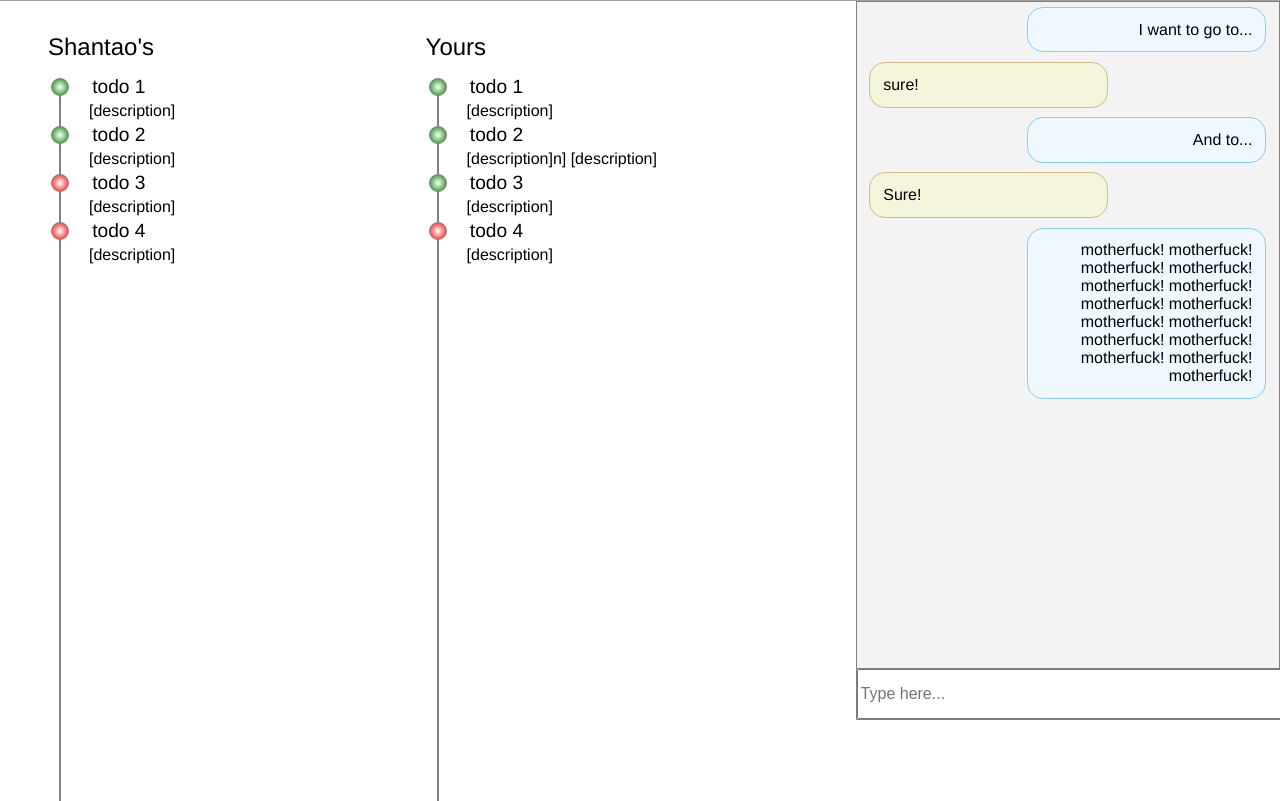
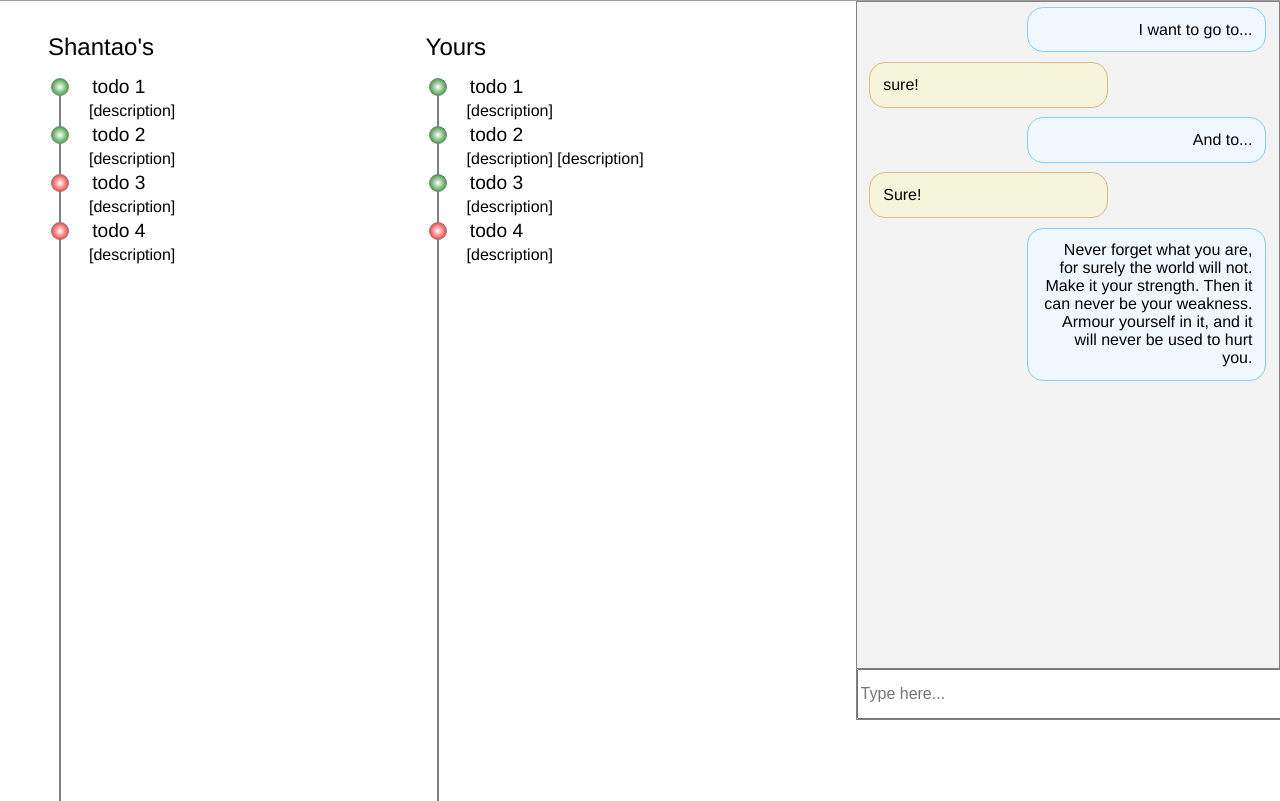
Before and after one commit to ShinTo98/Tripp, a plain HTML site: page Progress.html in a window 1280 px wide. Shown: the part 79-880 px from the top of the page. Drawn offline with Linux system fonts and the light colour scheme; grey boxes are pictures that could not be loaded.

Commit message:
remove .idea stuff and fixing fil naming

```diff
--- a/Progress.html
+++ b/Progress.html
@@ -164,7 +164,7 @@
                 <td></td>
                 <td>
                     <div class="schedule-description">
-                         [description]n] [description]
+                         [description] [description]
                     </div>
                 </td>
             </tr>
@@ -208,7 +208,7 @@
             <div class="other-msg">sure!</div>
             <div class="user-msg">And to...</div>
             <div class="other-msg">Sure!</div>
-            <div class="user-msg">motherfuck! motherfuck! motherfuck! motherfuck! motherfuck! motherfuck! motherfuck! motherfuck! motherfuck! motherfuck! motherfuck! motherfuck! motherfuck! motherfuck! motherfuck! </div>
+            <div class="user-msg">Never forget what you are, for surely the world will not. Make it your strength. Then it can never be your weakness. Armour yourself in it, and it will never be used to hurt you.</div>
 		</div>
         <form style="height: 100%">
             <input type="text" class="chat-input" placeholder="Type here..." onfocus="this.placeholder = ''"
```
Also changed, not shown: guide_signup_info.html (renamed from guidesignup_info.html, +1 -1 lines), search_result.html (renamed from searchresult.html, +1 -1 lines), css/guide_signup_info.css (renamed from css/guidesignup.css), css/search_result.css (renamed from css/searchresult.css).
